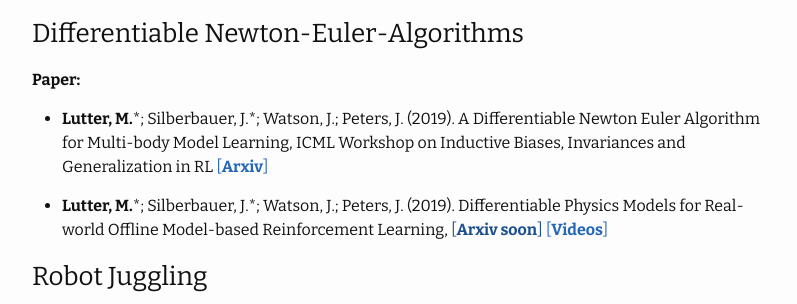
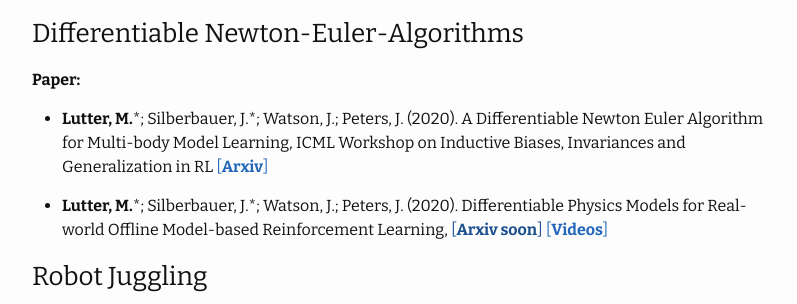
Before and after one commit to milutter/milutter.github.io, a Jekyll site: the page built from index.md, in a window 1280 px wide. Shown: the part 1590-1894 px from the top of the page, without its empty margins (238-1035 px from the left). Built offline with Jekyll 4.4.1, drawn with Linux system fonts in a browser that asks for light colours.

Commit message:
fixing the year

```diff
--- a/index.md
+++ b/index.md
@@ -84,12 +84,12 @@ Conference on Robot Learning (CoRL)
 
 ### Differentiable Newton-Euler-Algorithms
 **Paper:**
-* **Lutter, M.**\*; Silberbauer, J.\*; Watson, J.; Peters, J. (2019).
+* **Lutter, M.**\*; Silberbauer, J.\*; Watson, J.; Peters, J. (2020).
 A Differentiable Newton Euler Algorithm for Multi-body Model Learning,
 ICML Workshop on Inductive Biases, Invariances and Generalization in RL
 [[**Arxiv**]](https://arxiv.org/pdf/2010.09802.pdf)
 
-* **Lutter, M.**\*; Silberbauer, J.\*; Watson, J.; Peters, J. (2019).
+* **Lutter, M.**\*; Silberbauer, J.\*; Watson, J.; Peters, J. (2020).
 Differentiable Physics Models for Real-world Offline Model-based Reinforcement Learning,
 [[**Arxiv soon**]]() [[**Videos**]](https://sites.google.com/view/ball-in-a-cup-in-4-minutes/)
 
```
